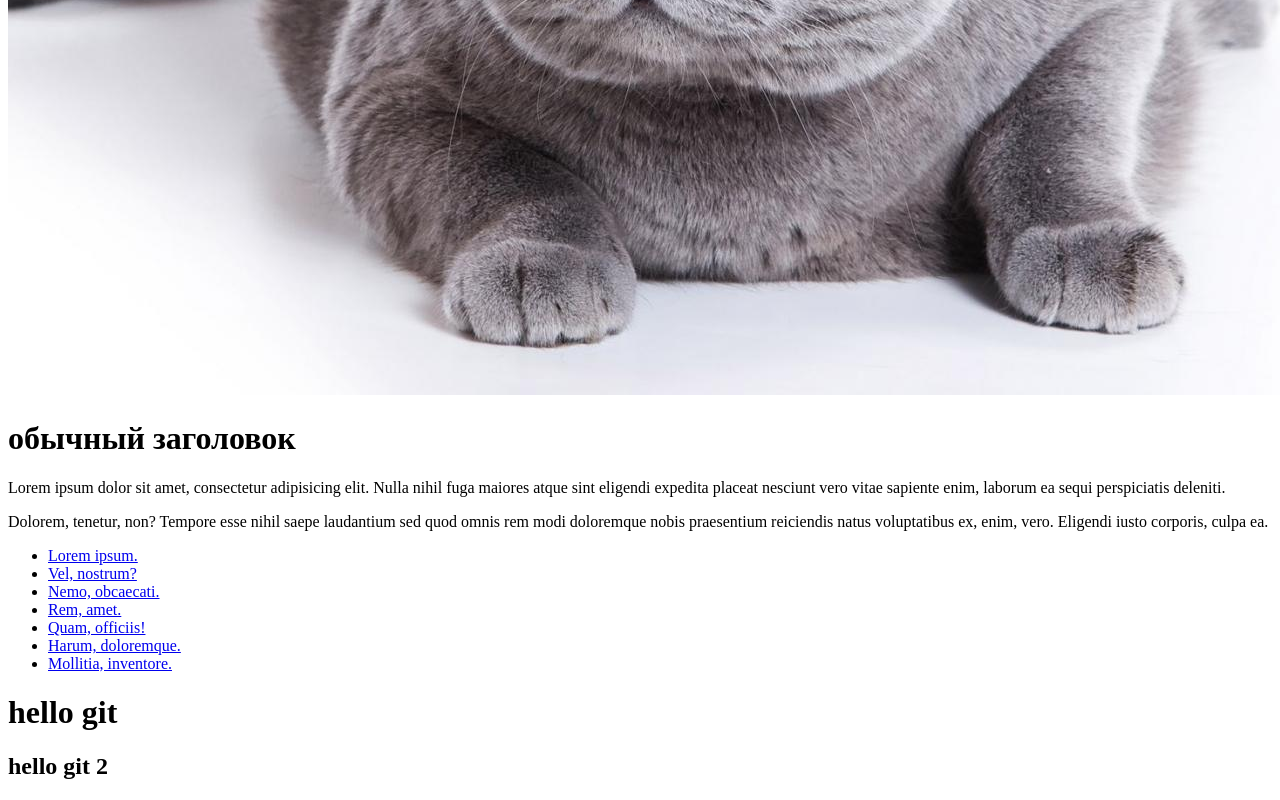
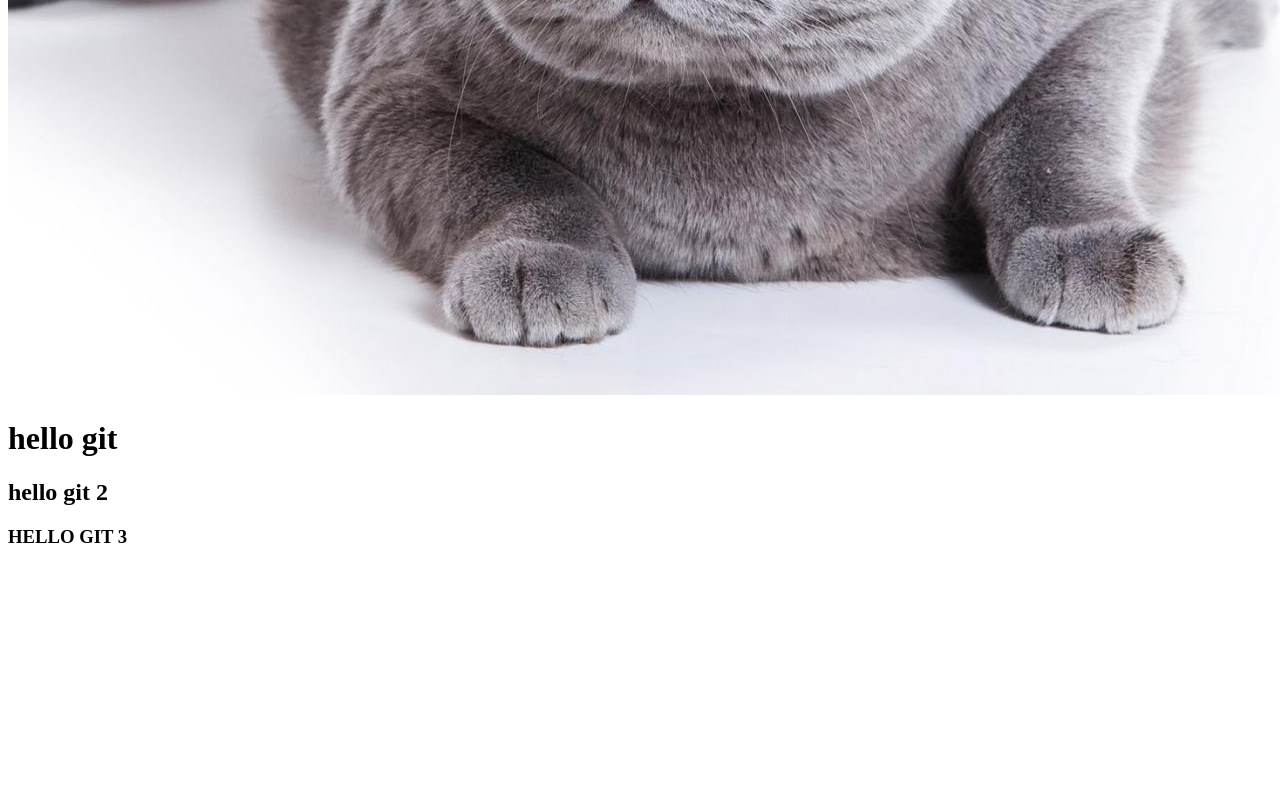
Before and after one commit to Ann1995/git.test, a plain HTML site: page index.html in a window 1280 px wide. Shown: the part 637-1437 px from the top of the page. After the commit the page ends 1204 px from the top, so only its background shows below. Drawn offline with Linux system fonts and the light colour scheme.

Commit message:
peremena

```diff
--- a/index.html
+++ b/index.html
@@ -7,20 +7,9 @@
 </head>
 <body>
 	<img src="images/kot.jpg" alt="kot">
-	<h1>обычный заголовок</h1>
-	<p>Lorem ipsum dolor sit amet, consectetur adipisicing elit. Nulla nihil fuga maiores atque sint eligendi expedita placeat nesciunt vero vitae sapiente enim, laborum ea sequi perspiciatis deleniti.</p>
-	<p>Dolorem, tenetur, non? Tempore esse nihil saepe laudantium sed quod omnis rem modi doloremque nobis praesentium reiciendis natus voluptatibus ex, enim, vero. Eligendi iusto corporis, culpa ea.</p>
-	<p></p>
-	<ul class="spisol">
-		<li class="ok"><a href="#">Lorem ipsum.</a></li>
-		<li class="ok"><a href="#">Vel, nostrum?</a></li>
-		<li class="ok"><a href="#">Nemo, obcaecati.</a></li>
-		<li class="ok"><a href="#">Rem, amet.</a></li>
-		<li class="ok"><a href="#">Quam, officiis!</a></li>
-		<li class="ok"><a href="#">Harum, doloremque.</a></li>
-		<li class="ok"><a href="#">Mollitia, inventore.</a></li>
-	</ul>
+
 	<h1>hello git</h1>
 	<h2> hello git 2 </h2>
+	<h3>HELLO GIT 3</h3>
 </body>
 </html>
```
